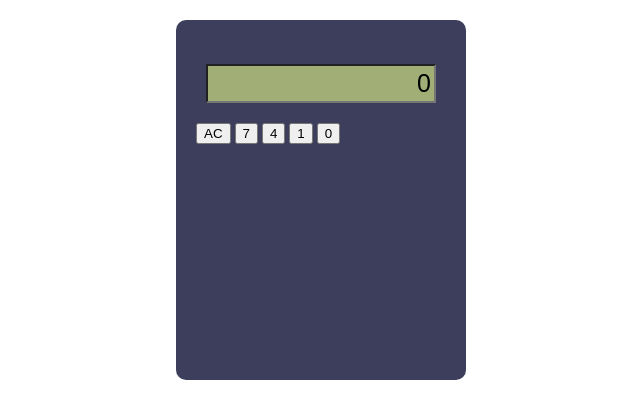
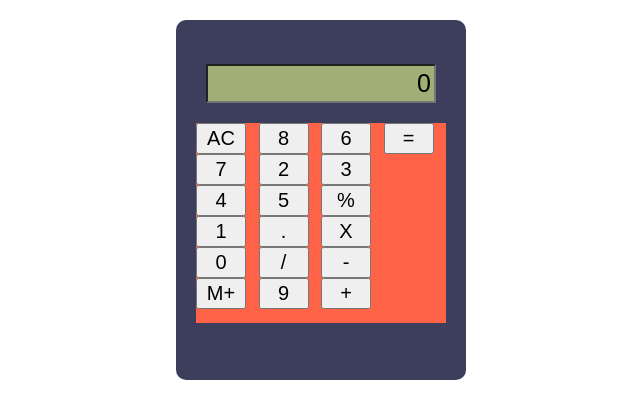
Before and after one commit to ashwinisinare07/Calculator, a plain HTML site: page index.html in a window 1280 px wide. Shown: the whole page, without its empty margins (319-959 px from the left). Drawn offline with Linux system fonts and the light colour scheme.

Commit message:
added all buttons

```diff
--- a/index.html
+++ b/index.html
@@ -22,7 +22,19 @@
      padding:3px;
      margin-bottom: 20px;;
 }
-
+.btn-container{
+    height: 200px;
+    background-color: tomato;
+display: flex;
+flex-direction: column;
+flex-wrap: wrap;
+}
+.btn{
+    width: 50px;
+    text-align: center;
+    padding:2px 0;
+    font-size: 20px;
+}
 
     </style>
 </head>
@@ -30,11 +42,28 @@
     <div class="cal-body">
     <input type="text" value="0" class="screen" />
     <div class=" btn-container">
-<button>AC</button>
-<button>7</button>
-<button>4</button>
-<button>1</button>
-<button>0</button>
+<button class="btn">AC</button>
+<button class="btn">7</button>
+<button class="btn">4</button>
+<button class="btn">1</button>
+<button class="btn">0</button>
+
+<button class="btn">M+</button>
+<button class="btn">8</button>
+<button class="btn">2</button>
+<button class="btn">5</button>
+<button class="btn">.</button>
+
+<button class="btn">/</button>
+<button class="btn">9</button>
+<button class="btn">6</button>
+<button class="btn">3</button>
+<button class="btn">%</button>
+
+<button class="btn">X</button>
+<button class="btn">-</button>
+<button class="btn">+</button>
+<button class="btn">=</button>
 
     </div>
     </div>
```
